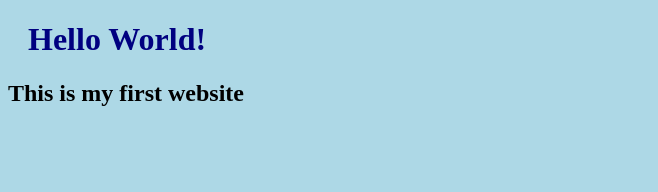
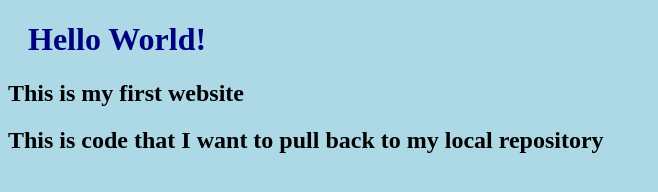
Before and after one commit to ArmTanawat/MyFirstProject, a plain HTML site: page index.html in a window 1280 px wide. Shown: the whole page, without its empty margins (0-658 px from the left). Drawn offline with Linux system fonts and the light colour scheme.

Commit message:
Update index.html

```diff
--- a/index.html
+++ b/index.html
@@ -5,4 +5,5 @@
 </head>
 <body>
     <h2>This is my first website</h2>
+    <h2>This is code that I want to pull back to my local repository</h2>
 </body>
```
